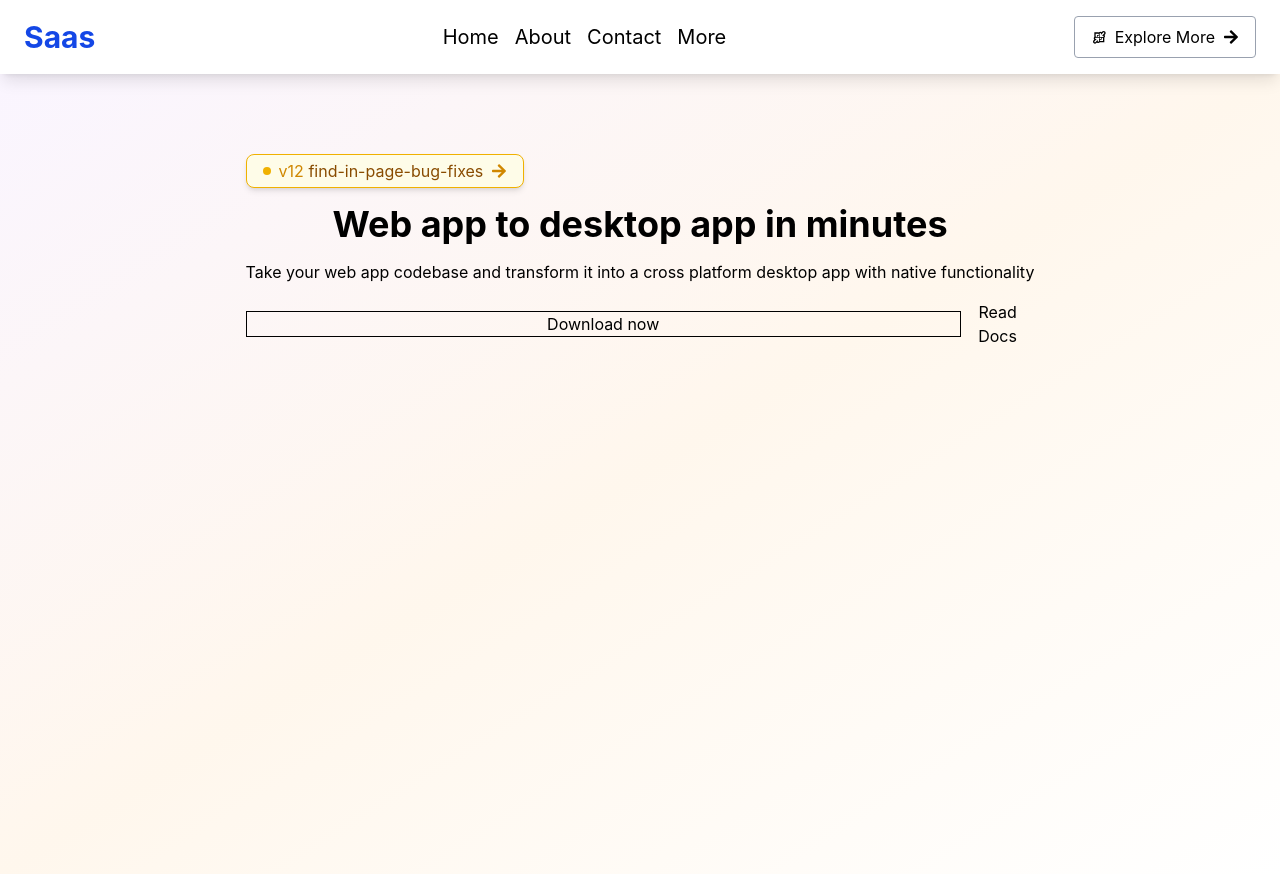
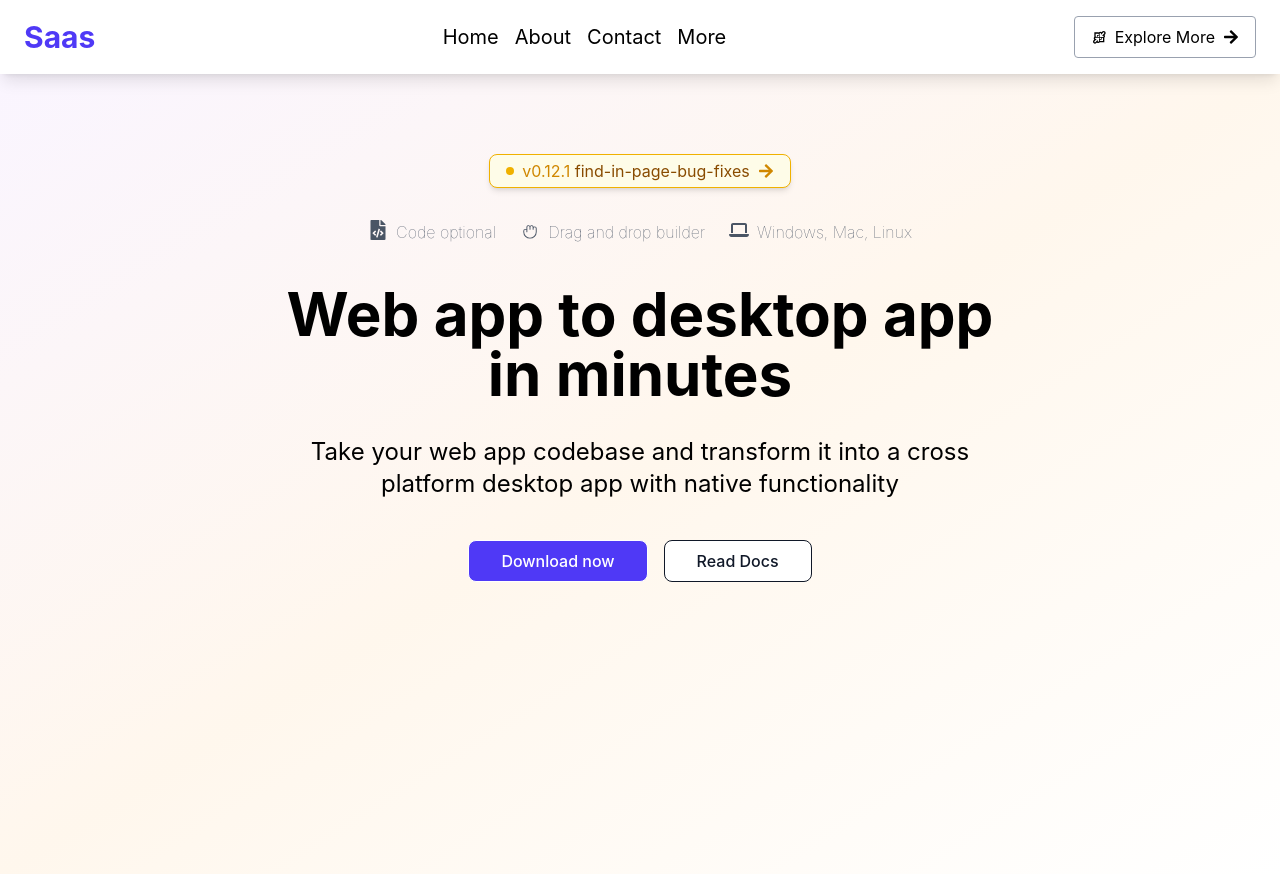
Before and after one commit to MohdMufeet/react-tailwind-ui-showcase, a React (Vite) app: page / in a window 1280 px wide. Built offline with nearby package versions, Linux system fonts and the light colour scheme.

Commit message:
feat: add Optional component and enhance HeroSection layout with improved styling

```diff
--- a/src/components/HeroSection.jsx
+++ b/src/components/HeroSection.jsx
@@ -1,26 +1,28 @@
 import React from "react";
 import { FaArrowRight } from "react-icons/fa";
+import Optional from "./Optional";
+
 
 const HeroSection = () => {
   return (
     <div className=" h-screen bg-gradient-to-br from-purple-50 via-orange-50 to-transparent flex md:justify-center justify-start">
-      <div className="main-container px-6 py-20 text-left md:text-center flex flex-col gap-4">
+      <div className="main-container max-w-3xl mx-auto px-6 py-20 text-left md:text-center flex flex-col gap-4 md:items-center">
 
         <div className="flex gap-2 items-center justify-center border border-yellow-500
          px-4 py-1 w-fit bg-yellow-50 shadow-md hover:shadow-lg hover:-translate-1 rounded-lg">
           <div className="bg-yellow-500 rounded-full w-2 h-2 "></div>
           <p className="text-yellow-600">
-            v12 <span className="text-yellow-800">find-in-page-bug-fixes </span>
+            v0.12.1 <span className="text-yellow-800">find-in-page-bug-fixes </span>
           </p>
           <FaArrowRight className="text-yellow-600 hover:translate-l-1 "/>
         </div>
 
-
-      <h1 className="text-4xl font-bold">Web app to desktop app in minutes</h1>
-      <p className="text-md font-normal">Take your web app codebase and transform it into a cross platform desktop app with native functionality</p>
-      <div className="button-container flex flex-col md:flex-row items-center justify-center">
-        <button className=" w-full border px-4">Download now</button>
-        <button className="">Read Docs</button>
+    <Optional/>
+      <h1 className="text-4xl font-bold mt-6 md:text-6xl ">Web app to desktop app in minutes</h1>
+      <p className="text-xl mt-2 md:text-2xl md:mt-4">Take your web app codebase and transform it into a cross platform desktop app with native functionality</p>
+      <div className="button-container w-full flex flex-col md:flex-row md:items-center justify-center gap-4 mt-6">
+        <button className="border py-2 px-8 rounded-lg font-medium bg-indigo-600 text-white hover:bg-indigo-700">Download now</button>
+        <button className="border py-2 px-8 rounded-lg font-medium bg-white text-gray-900 hover:bg-gray-100">Read Docs</button>
       </div>
       </div>
 
--- a/src/components/Logo.jsx
+++ b/src/components/Logo.jsx
@@ -3,7 +3,7 @@ import React from "react";
 const Logo = () => {
   return (
     <>
-      <p className="text-blue-700 font-bold text-3xl">Saas</p>
+      <p className="text-indigo-600 font-bold text-3xl">Saas</p>
     </>
   );
 };
--- /dev/null
+++ b/src/components/Optional.jsx
@@ -0,0 +1,30 @@
+import React from 'react'
+import { FaFileCode } from "react-icons/fa";
+import { FaLaptop } from "react-icons/fa6";
+import { PiHandGrabbingLight } from "react-icons/pi";
+const Optional = () => {
+  return (
+    <div className="hidden md:flex gap-6 mt-4">
+        <div className="flex gap-2">
+            <FaFileCode className="text-gray-600 text-xl"/>
+          <p p className='font-thin text-gray-600'>
+            Code optional
+          </p>
+        </div>
+        <div className="flex gap-2">
+            <PiHandGrabbingLight className="text-gray-600 text-xl"/>
+          <p p className='font-thin text-gray-600'>
+            Drag and drop builder
+          </p>
+        </div>
+        <div className="flex gap-2">
+            <FaLaptop className="text-gray-600 text-xl"/>
+          <p className='font-thin text-gray-600'>
+            Windows, Mac, Linux
+          </p>
+        </div>
+    </div>
+  )
+}
+
+export default Optional
```
